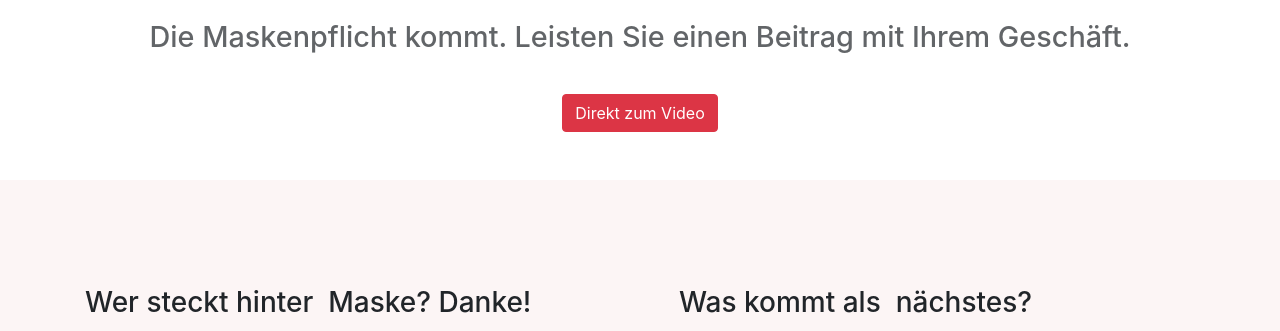
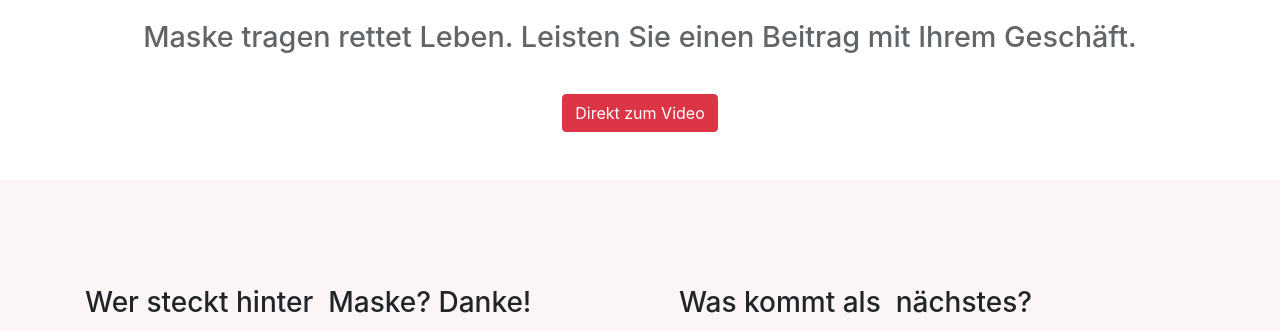
Before and after one commit to maskedanke/maskedanke.github.io, a plain HTML site: page index.html in a window 1280 px wide. Shown: the part 398-729 px from the top of the page. Drawn offline with nearby package versions, Linux system fonts and the light colour scheme.

Commit message:
Copy update

```diff
--- a/index.html
+++ b/index.html
@@ -14,7 +14,7 @@
 			<div>
 				<img class="logo" src="mdlogo.png" alt="Maske? Danke! Logo">
 				<h1 class=""><strong>Maske? Danke!</strong></h1>
-				<h2 class="">Die Maskenpflicht kommt. Leisten Sie einen Beitrag mit Ihrem Geschäft.</h2>
+				<h2 class="">Maske tragen rettet Leben. Leisten Sie einen Beitrag mit Ihrem Geschäft.</h2>
 				<a href="#video">
 					<button type="button" class="video-button btn btn-danger">Direkt zum Video</button>
 				</a>
```
